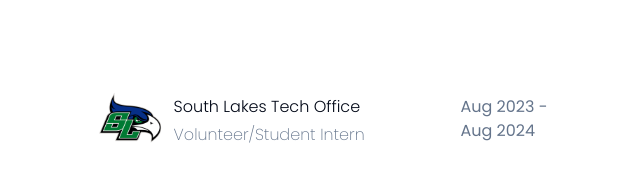
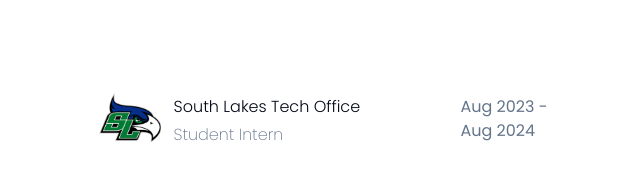
Before and after one commit to maytees/portfolio, a Next.js app: page / in a window 1280 px wide. Shown: the part 1240-1434 px from the top of the page, without its empty margins (314-954 px from the left). Built offline with nearby package versions, Linux system fonts and the light colour scheme.

Commit message:
fix: experience title south lakes

```diff
--- a/app/_components/Experience.tsx
+++ b/app/_components/Experience.tsx
@@ -16,7 +16,7 @@ const Experience = () => {
         <ExperienceCard
           name="South Lakes Tech Office"
           image="/slhs.png"
-          desc="Volunteer/Student Intern"
+          desc="Student Intern"
           range="Aug 2023 - Aug 2024"
         />
         <ExperienceCard
```
